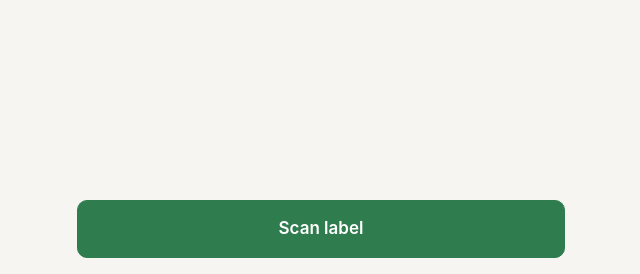
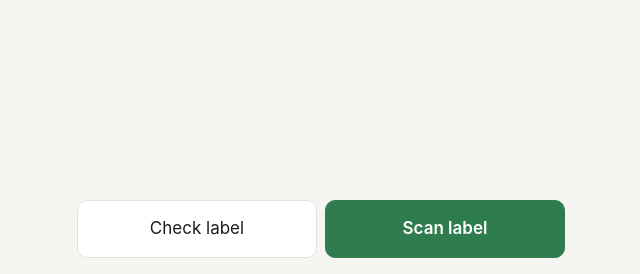
Before and after one commit to JBalloonist/leftovers-tracker, a Flask app: page /?label=1 in a window 1280 px wide. Shown: the part 526-800 px from the top of the page, without its empty margins (319-959 px from the left). Run offline with Flask 3, Linux system fonts and the light colour scheme; the visitor is signed in with stand-in values (Sample User, id 1); parts of the project's set-up code (start-up, migrations or seed data) failed here and were passed over; some libraries are stand-ins or nearby versions.

Commit message:
add check label page

```diff
--- /dev/null
+++ b/conftest.py
@@ -0,0 +1,4 @@
+import os
+
+# Allow the app's dev-only default password and secret key during tests.
+os.environ.setdefault("LEFTOVERS_DEV", "1")
--- a/static/app.js
+++ b/static/app.js
@@ -1,6 +1,7 @@
 const $ = (sel) => document.querySelector(sel);
-const views = ["list", "scan", "add", "detail", "print"];
+const views = ["list", "scan", "add", "detail", "check", "print"];
 let scanner = null;
+let scanMode = "store"; // "store" can add or remove items; "check" only shows what's in a label
 let currentCode = null;
 let currentItem = null;
 
@@ -51,7 +52,10 @@ async function show(view) {
   }
   views.forEach((v) => ($(`#view-${v}`).hidden = v !== view));
   if (view === "list") loadList();
-  if (view === "scan") startScanner();
+  if (view === "scan") {
+    $("#scan-title").textContent = scanMode === "check" ? "Check label" : "Scan";
+    startScanner();
+  }
   if (view === "add") setTimeout(() => $("#name").focus(), 50);
 }
 
@@ -72,7 +76,7 @@ async function loadList() {
   }
 }
 
-async function openLabel(raw) {
+async function openLabel(raw, mode = "store") {
   const match = String(raw).toUpperCase().match(/LO-\d{4,}/);
   if (!match) { toast("That's not a leftovers label"); return; }
   try {
@@ -82,7 +86,13 @@ async function openLabel(raw) {
     document.querySelectorAll(".code").forEach((el) => {
       if (el.closest("section")) el.textContent = code;
     });
-    if (item) {
+    if (mode === "check") {
+      $("#check-name").textContent = item ? item.name : "Empty label";
+      $("#check-when").textContent = item
+        ? `Stored ${formatWhen(item.stored_at)} (${ageText(item.stored_at)})`
+        : "Nothing is logged under this label.";
+      show("check");
+    } else if (item) {
       $("#detail-name").textContent = item.name;
       $("#detail-when").textContent = `Stored ${formatWhen(item.stored_at)} (${ageText(item.stored_at)})`;
       show("detail");
@@ -101,7 +111,7 @@ function startScanner() {
   scanner
     .start({ facingMode: "environment" }, { fps: 10, qrbox: 220 }, (text) => {
       if (navigator.vibrate) navigator.vibrate(50);
-      openLabel(text);
+      openLabel(text, scanMode);
     })
     .catch((err) => toast(`Camera unavailable: ${err}`));
 }
@@ -150,10 +160,14 @@ document.querySelectorAll("[data-outcome]").forEach((btn) => {
   };
 });
 
-$("#manual").onsubmit = (e) => { e.preventDefault(); openLabel($("#manual-code").value); };
+$("#manual").onsubmit = (e) => { e.preventDefault(); openLabel($("#manual-code").value, scanMode); };
 
 document.querySelectorAll("[data-go]").forEach((el) => {
-  el.onclick = (e) => { e.preventDefault(); show(el.dataset.go); };
+  el.onclick = (e) => {
+    e.preventDefault();
+    if (el.dataset.go === "scan") scanMode = el.dataset.mode || "store";
+    show(el.dataset.go);
+  };
 });
 
 setupMic();
--- a/static/style.css
+++ b/static/style.css
@@ -67,13 +67,14 @@ button {
 button.primary { background: var(--accent); border-color: var(--accent); color: #fff; font-weight: 600; }
 button.danger { background: var(--danger); border-color: var(--danger); color: #fff; font-weight: 600; }
 button.big { width: 100%; padding: 16px; margin-top: 12px; }
-button.sticky {
+.sticky {
   position: fixed;
   left: 16px; right: 16px;
   bottom: calc(16px + env(safe-area-inset-bottom));
   max-width: 488px;
   margin: 0 auto;
 }
+.sticky button.big { margin-top: 0; }
 .mic { flex: 0 0 52px; height: 48px; font-size: 22px; padding: 0; }
 .mic.listening { background: var(--danger); border-color: var(--danger); }
 
--- a/templates/index.html
+++ b/templates/index.html
@@ -20,12 +20,15 @@
       </header>
       <ul id="items" class="items"></ul>
       <p id="empty" class="muted" hidden>Nothing in the fridge. Scan a label to add something.</p>
-      <button class="primary big sticky" data-go="scan">Scan label</button>
+      <div class="row sticky">
+        <button class="big" data-go="scan" data-mode="check">Check label</button>
+        <button class="primary big" data-go="scan">Scan label</button>
+      </div>
     </section>
 
     <!-- Scanner -->
     <section id="view-scan" hidden>
-      <header class="row"><h1>Scan</h1><a href="#" data-go="list" class="link">Cancel</a></header>
+      <header class="row"><h1 id="scan-title">Scan</h1><a href="#" data-go="list" class="link">Cancel</a></header>
       <div id="reader"></div>
       <form id="manual" class="card row">
         <input id="manual-code" placeholder="or type code, e.g. LO-0001" autocapitalize="characters">
@@ -61,6 +64,16 @@
       </div>
     </section>
 
+    <!-- Check label (read-only) -->
+    <section id="view-check" hidden>
+      <header class="row"><h1 id="check-name"></h1><a href="#" data-go="list" class="link">Done</a></header>
+      <div class="card">
+        <p class="muted">Label <strong class="code"></strong></p>
+        <p id="check-when"></p>
+        <button class="big" data-go="scan" data-mode="check">Check another</button>
+      </div>
+    </section>
+
     <!-- Print labels -->
     <section id="view-print" hidden>
       <header class="row"><h1>Print labels</h1><a href="#" data-go="list" class="link">Back</a></header>
```
